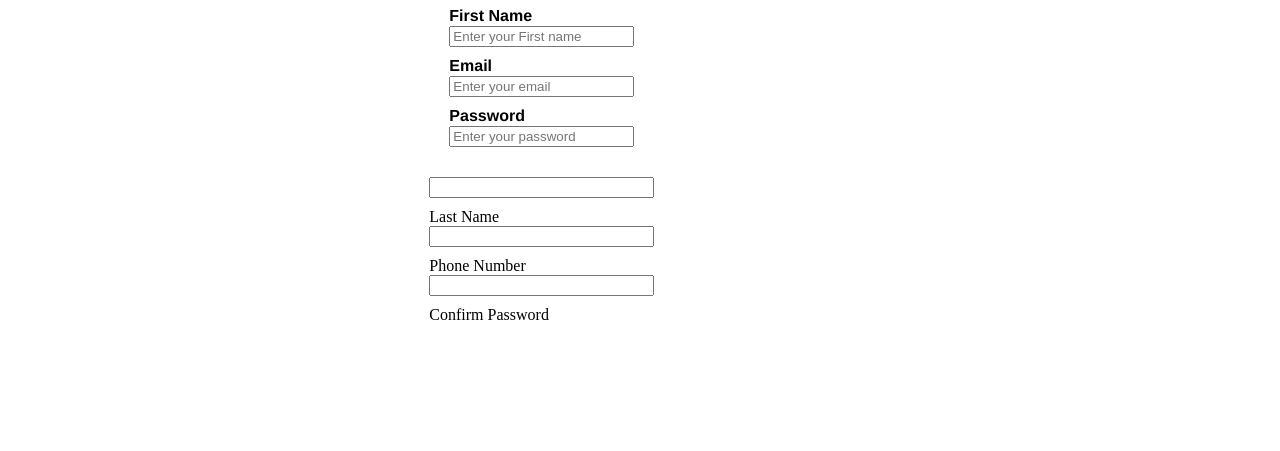
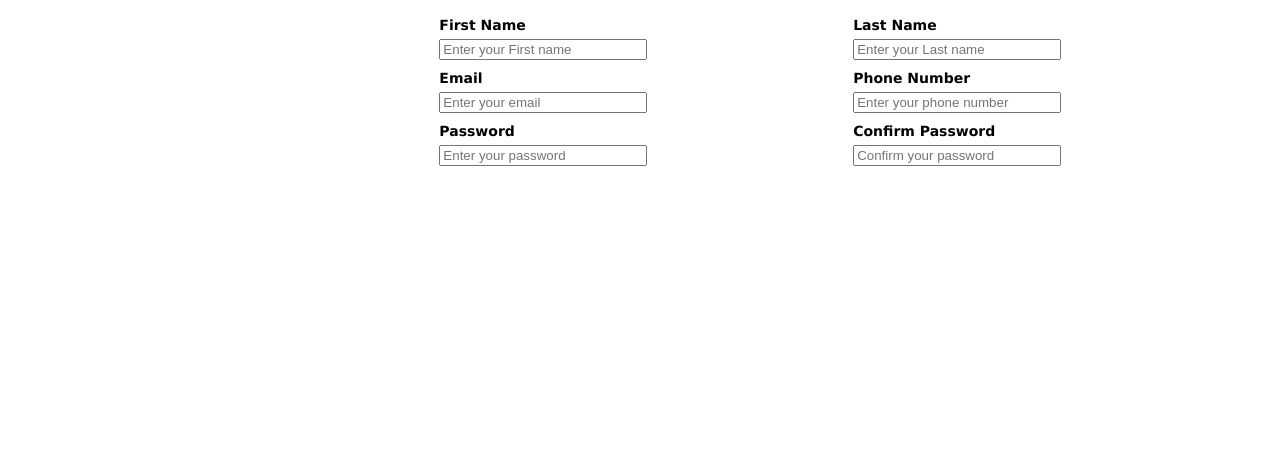
Before and after one commit to LaPerouseCode/sign-up-form-odin, a plain HTML site: page index.html in a window 1280 px wide. Shown: the part 365-816 px from the top of the page. Drawn offline with Linux system fonts and the light colour scheme; a web font is replaced by a local one.

Commit message:
Finished form part

```diff
--- a/index.html
+++ b/index.html
@@ -23,25 +23,49 @@
                    <p> You <i>know</i> you want to.</p></b>
                 </div>
                 <div class="middlecontainer">
-                    <form>
-                        <div class="leftside">
-                        <h3>Let's do this!</h3>
-                        <label for="firstname">First Name</label>
-                        <input type="text" id="firstname" name="firstname" placeholder="Enter your First name">
+                    <!-- <form> -->
+                        <div class="lets">
+                            <h3>Let's do this!</h3>
+                        </div>
+                        <!-- Form fields layout -->
+                <div class="form-fields">
+                    <!-- Row 1: First Name and Last Name -->
+                    <div class="row1">
+                        <div class="input-group">
+                            <label for="firstname">First Name</label>
+                            <input type="text" id="firstname" name="firstname" placeholder="Enter your First name">
+                        </div>
+                        <div class="input-group">
+                            <label for="lastname">Last Name</label>
+                            <input type="text" id="lastname" name="lastname" placeholder="Enter your Last name">
+                        </div>
+                    </div>
 
-                        <label for="email">Email</label>
-                        <input type="email" id="email" name="email" placeholder="Enter your email">
+                    <!-- Row 2: Email and Phone Number -->
+                    <div class="row2">
+                        <div class="input-group">
+                            <label for="email">Email</label>
+                            <input type="email" id="email" name="email" placeholder="Enter your email">
+                        </div>
+                        <div class="input-group">
+                            <label for="phonenumber">Phone Number</label>
+                            <input type="number" id="phonenumber" name="phonenumber" placeholder="Enter your phone number">
+                        </div>
+                    </div>
 
-                        <label for="password">Password</label>
-                        <input type="password" id="password" name="password" placeholder="Enter your password">
-                    </div>
-                    <div class="rightside">
-                        <input> Last Name
-                        <input> Phone Number
-                        <input> Confirm Password
+                    <!-- Row 3: Password and Confirm Password -->
+                    <div class="row3">
+                        <div class="input-group" class="error">
+                            <label for="password">Password</label>
+                            <input type="password" class="error" id="password" name="password" placeholder="Enter your password">
+                        </div>
+                        <div class="input-group">
+                            <label for="confirmpassword">Confirm Password</label>
+                            <input type="password" class="error" id="confirmpassword" name="confirmpassword" placeholder="Confirm your password">
+                        </div>
                     </div>
                 </div>
-                    </form>
+                    <!-- </form> -->
 
             <div class="formcontainer">
             </div>
--- a/styles.css
+++ b/styles.css
@@ -67,6 +67,7 @@
 }
 .middlecontainer {
     display: flex;
+    flex-direction: column;
     align-content: center;
     justify-content: left;
 
@@ -87,17 +88,52 @@ label {
     display: block; /* Labels as block elements */
     font-weight: bold; /* Make label text bold */
     margin-bottom: 1px; /* Adds a small space between labels */
-    font-family: 'Franklin Gothic Medium', 'Arial Narrow', Arial, sans-serif;
+    font-family:'Lucida Sans', 'Lucida Sans Regular', 'Lucida Grande', 'Lucida Sans Unicode', Geneva, Verdana, sans-serif;
+    font-size: 14px;
+}
+
+
+.lets {
+    display: block;
+    margin: 10px;
+    margin-bottom: 10px; /* Adds a space between "Let's do this!" and the inputs */
+}
+
+.h3 {
+    display: block;
+}
+
+.form-fields {
+    display: flex;
+    flex-direction: column;
+    gap: 10px; /* Vertical gap between rows */
+    margin: 10px;
+}
+
+.row1,
+.row2,
+.row3 {
+    display: flex;
+    justify-content: flex-start;
+    text-align: left;
+    gap: 5px; /* Horizontal gap between input fields */
+}
+
+.input-group {
+    flex: 1;
+    display: flex;
+    flex-direction: column;
+}
+
+.label {
+    font-weight: bold;
 }
 
 input {
-    display: block; /* Inputs as block elements */
-    margin-bottom: 10px; /* Adds a space between inputs */
+    margin-top: 5px;
+    width: 200px;
 }
-
-
-.rightside {
-    display: flex;
-    flex-direction: column;
-
+input:focus {
+    border: 1px solid blue; /* Add blue border when the input is focused */
+    box-shadow: 0 0 5px rgba(0, 0, 255, 0.5); /* Add subtle box-shadow */
 }
```
